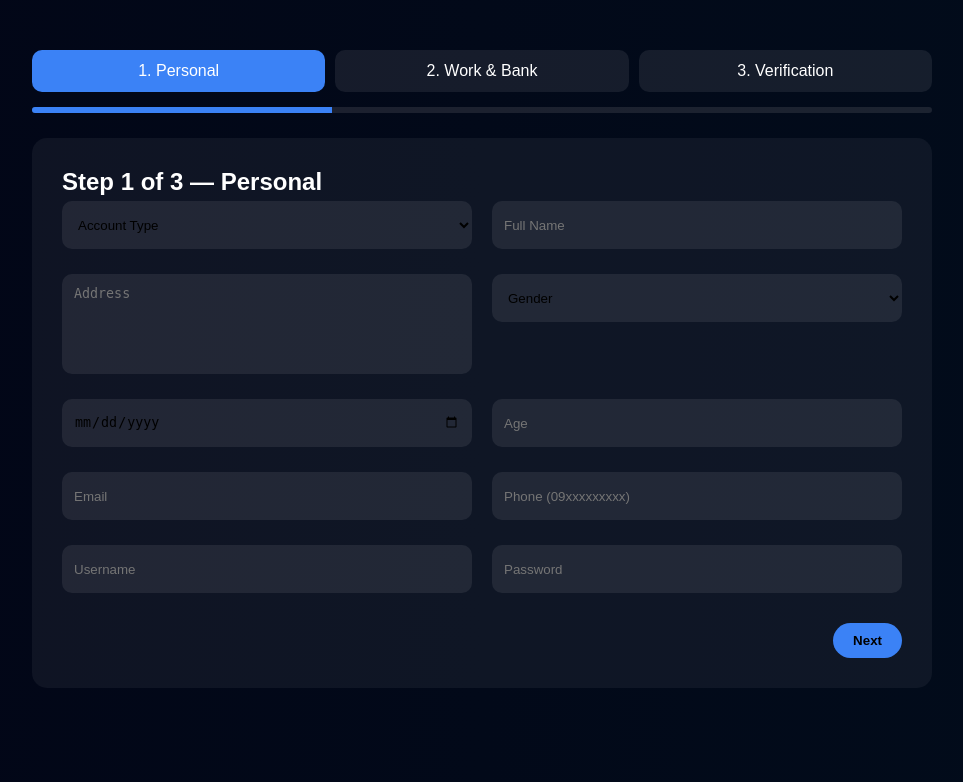
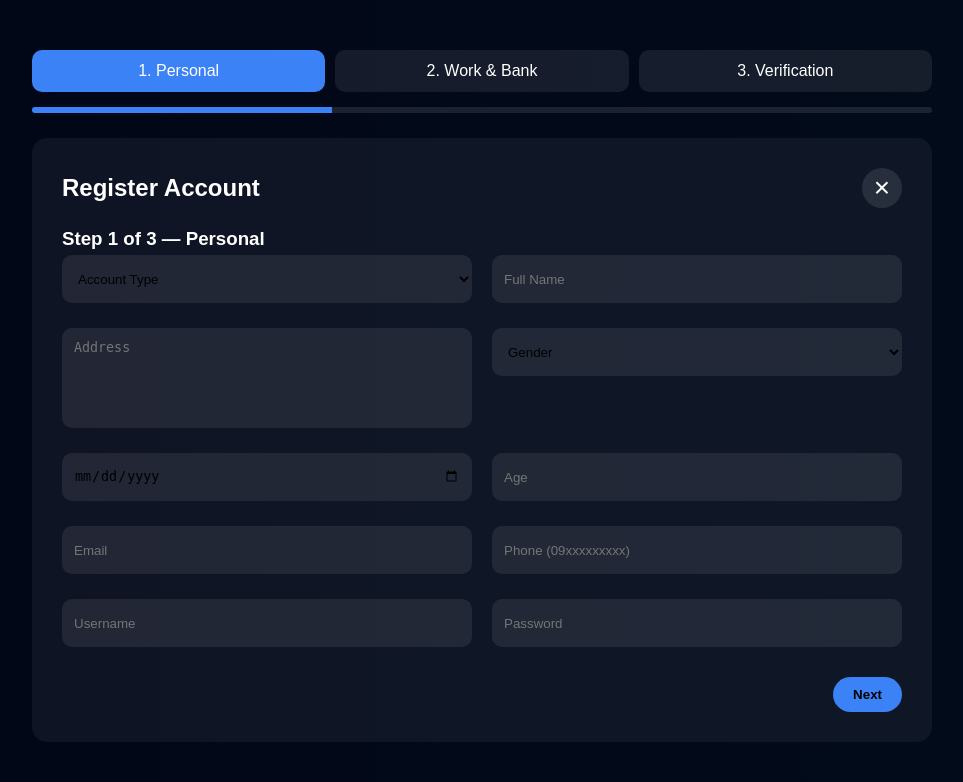
Before and after one commit to itlognatorta/WS301-LOAN, a PHP site: page /register.php in a window 1280 px wide. Shown: the top 782 px of the page, without its empty margins (158-1121 px from the left). Run offline with PHP 8.4, Linux system fonts and the light colour scheme; data that the repository does not hold is empty.

Commit message:
ang height nalang sa address bar need adjustment

```diff
--- a/register.css
+++ b/register.css
@@ -121,3 +121,41 @@ textarea {
 .form-row {
     margin-bottom: 15px;
 }
+
+/* HEADER WITH CLOSE BUTTON */
+.form-header {
+    display: flex;
+    justify-content: space-between;
+    align-items: center;
+    margin-bottom: 20px;
+}
+
+/* CLOSE BUTTON */
+.close-btn {
+    font-size: 28px;
+    color: white;
+    text-decoration: none;
+    background: rgba(255,255,255,0.1);
+    width: 40px;
+    height: 40px;
+    display: flex;
+    align-items: center;
+    justify-content: center;
+    border-radius: 50%;
+    transition: 0.3s;
+}
+
+.close-btn:hover {
+    background: #ef4444;
+}
+
+/* FORCE SAME HEIGHT FOR ADDRESS */
+.input-equal {
+    height: 48px !important;
+}
+
+/* FIX TEXTAREA EXACT MATCH */
+textarea.input-equal {
+    padding-top: 12px;
+    line-height: normal;
+}
--- a/register.php
+++ b/register.php
@@ -104,10 +104,15 @@ if ($_SERVER['REQUEST_METHOD'] === 'POST') {
 
 <form method="POST" enctype="multipart/form-data" class="form-card">
 
+<div class="form-header">
+    <h2>Register Account</h2>
+    <a href="index.php" class="close-btn" onclick="return confirm('Leave registration?');">&times;</a>
+</div>
+
 <!-- STEP 1 -->
 <div class="step-content active">
 
-<h2>Step 1 of 3 — Personal</h2>
+<h3>Step 1 of 3 — Personal</h3>
 
 <!-- ROW 1 -->
 <div class="form-row">
@@ -122,7 +127,7 @@ if ($_SERVER['REQUEST_METHOD'] === 'POST') {
 
 <!-- ROW 2 -->
 <div class="form-row">
-    <textarea name="address" placeholder="Address" required></textarea>
+    <textarea name="address" placeholder="Address" class="input-equal" required></textarea>
 
     <select name="gender">
         <option value="">Gender</option>
```
